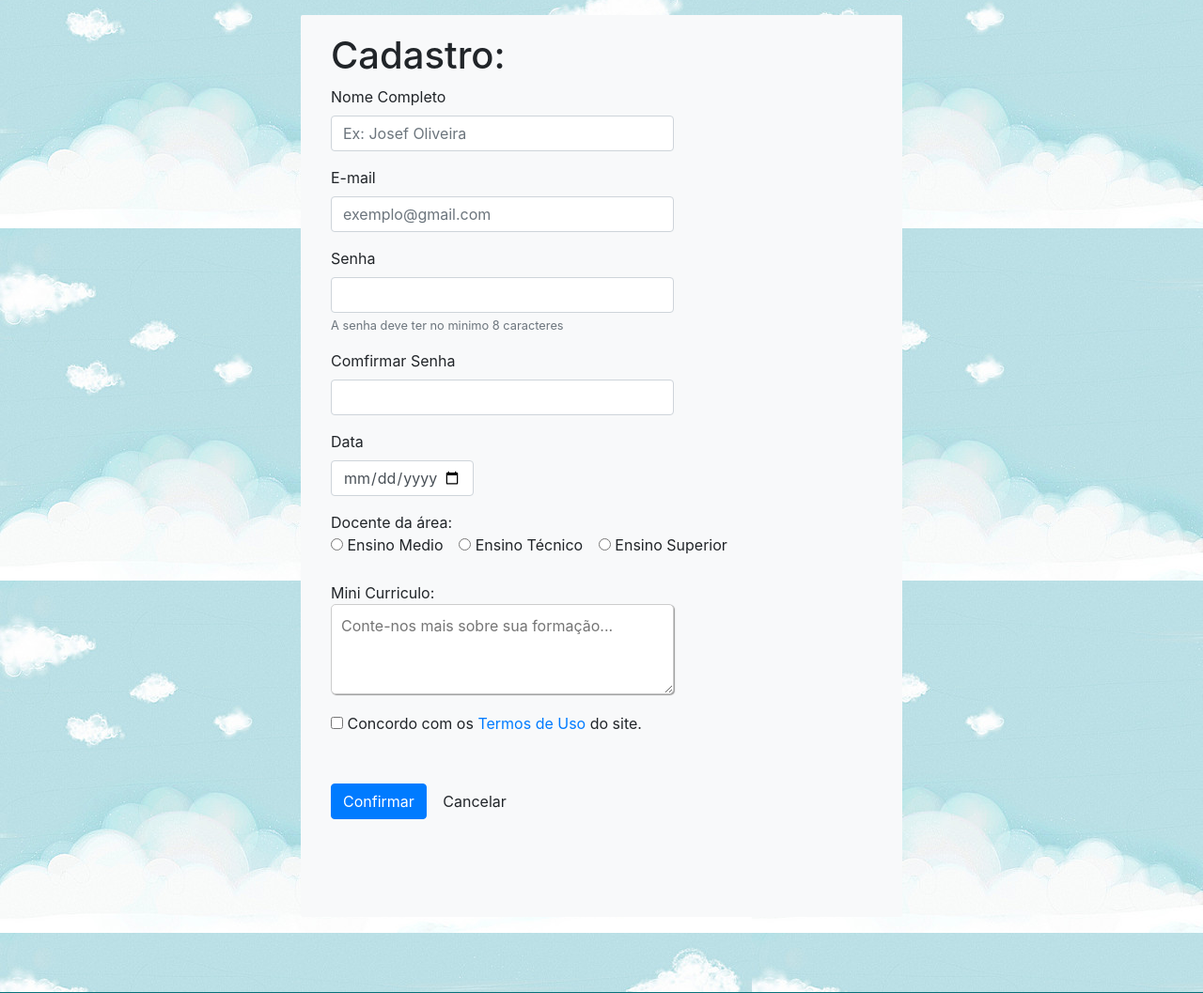
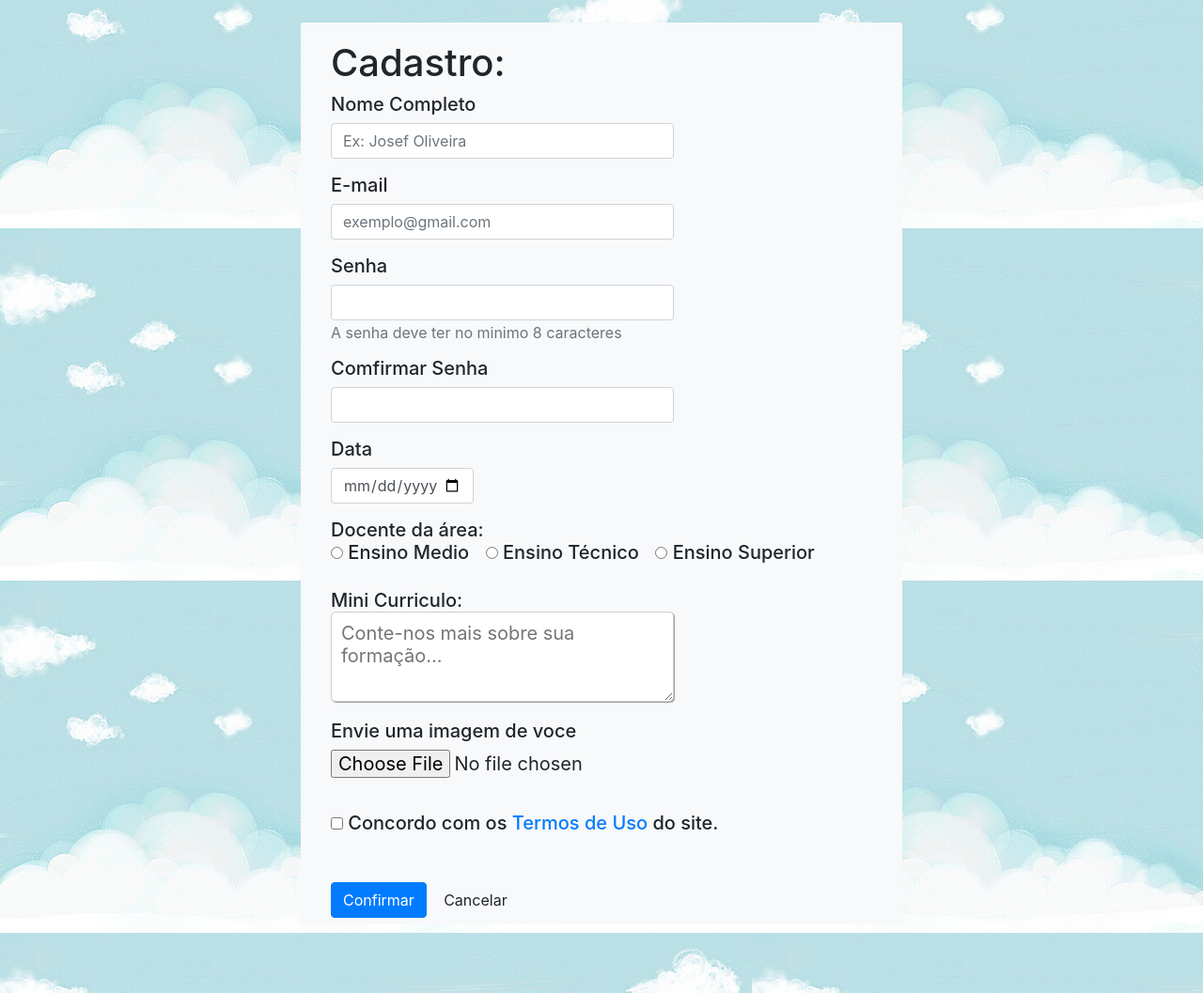
Before and after one commit to AndreFelipeFuck/ci-tcc, a CodeIgniter app: page /ci_tcc/index.php/home/professor_add in a window 1280 px wide. Shown: the part 132-1189 px from the top of the page at 94% size. Run offline with CodeIgniter, Linux system fonts and the light colour scheme; some libraries are stand-ins or nearby versions.

Commit message:
inserindo imagem no perfil do professor

```diff
--- a/application/views/professor_add.php
+++ b/application/views/professor_add.php
@@ -5,7 +5,8 @@
 ?>
 <div class="espaco2"></div>
 	<section class="conteinerCadProf">
-		<form class="formulario" method="post" action="<?php echo site_url('professores/professor_add')?>">
+		<h5 class="text-danger"><?php  echo  validation_errors();  ?><h5>
+		<form class="formulario" method="post" action="<?php echo site_url('professores/professor_add')?>" enctype = "multipart/form-data">
 			<h1>Cadastro:</h1>
 			<div class="form-group">
 			    <label for="exampleFormControlInput1">Nome Completo</label>
@@ -22,7 +23,7 @@
 			 </div>
 			 <div class="form-group">
 			    <label for="exampleFormControlInput1">Comfirmar Senha</label>
-			    <input type="password" class="form-control" id="exampleFormControlInput1">
+			    <input type="password" class="form-control" id="exampleFormControlInput1" name="senhaconf">
 			 </div>
 			 <div class="form-group">
 			    <label for="exampleFormControlInput1">Data</label>
@@ -49,6 +50,11 @@
 			<textarea class="curriculo" placeholder="Conte-nos mais sobre sua formação..." name="miniCurriculo"></textarea>
 			</div>
 			<div class="espaco2"></div>
+			<div class="form-group">
+			    <label for="exampleFormControlInput1">Envie uma imagem de voce</label>
+			    <input type="file" class="form-control-file" id="exampleFormControlInput1" name="imgProfessor">
+			 </div>
+			<div class="espaco2"></div>
 			<div>
 				<label><input type="checkbox" name="termos"> Concordo com os <a href="">Termos de Uso</a> do site.</label>
 			</div>
```
Also changed, not shown: application/controllers/Professores.php (+26 -5 lines), application/views/professor_perfil.php (+7 -1 lines), upload/8441e20dc07ffd59f9970ecec6fb18b5.jpg (added).
